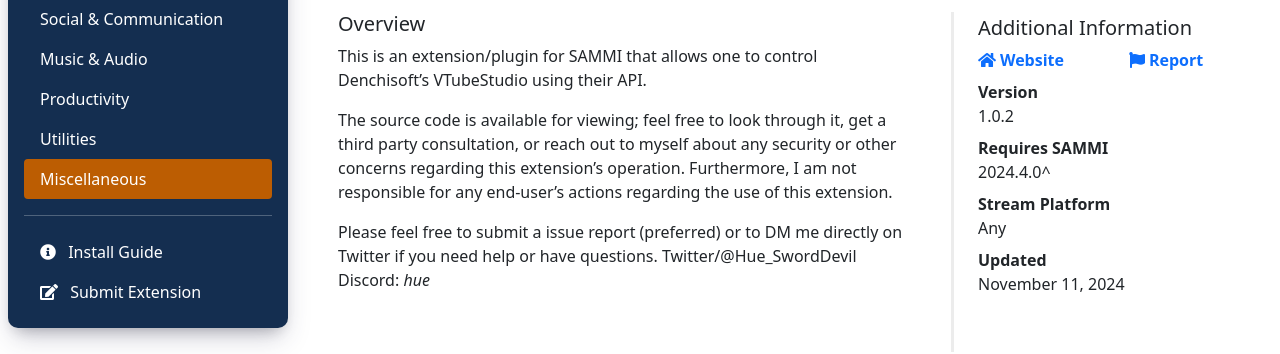
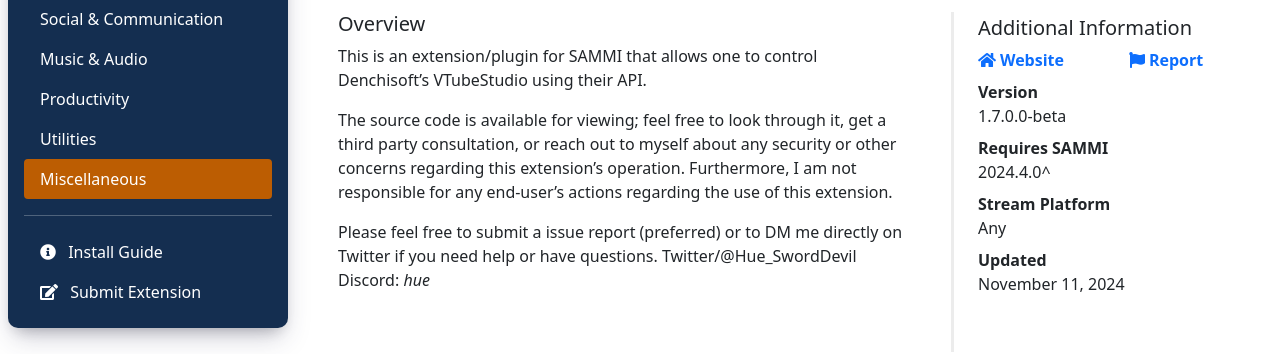
Before and after one commit to SAMMISolutions/SAMMISolutions.github.io, a Jekyll site: the page built from collections/_extensions/sammi-vtube-studio-extension_a0d49dfe-a020-11ef-b864-0242ac120002.md, in a window 1280 px wide and 900 px high, scrolled down 744 px. Shown: the part 316-670 px from the top of the window. Built offline with Jekyll 4.4.1, drawn with Linux system fonts in a browser that asks for light colours; comment, search, counter and statistics services are not loaded.

Commit message:
Update sammi-vtube-studio-extension_a0d49dfe-a020-11ef-b864-0242ac120002.md

```diff
--- a/collections/_extensions/sammi-vtube-studio-extension_a0d49dfe-a020-11ef-b864-0242ac120002.md
+++ b/collections/_extensions/sammi-vtube-studio-extension_a0d49dfe-a020-11ef-b864-0242ac120002.md
@@ -12,7 +12,7 @@
 screenshots_ex: 'https://i.imgur.com/28hRlov.png, https://i.imgur.com/JCALBAn.png, https://i.imgur.com/2CIIBr6.png, https://i.imgur.com/daS2dSc.png'
 sammi_version: 2024.4.0
 platform: Any
-version: 1.0.2
+version: 1.7.0.0-beta
 download_url: 'https://github.com/HueVirtualCreature/SAMMIVtubeStudioExtension/releases'
 overview: |
   This is an extension/plugin for SAMMI that allows one to control Denchisoft's VTubeStudio using their API.
```
